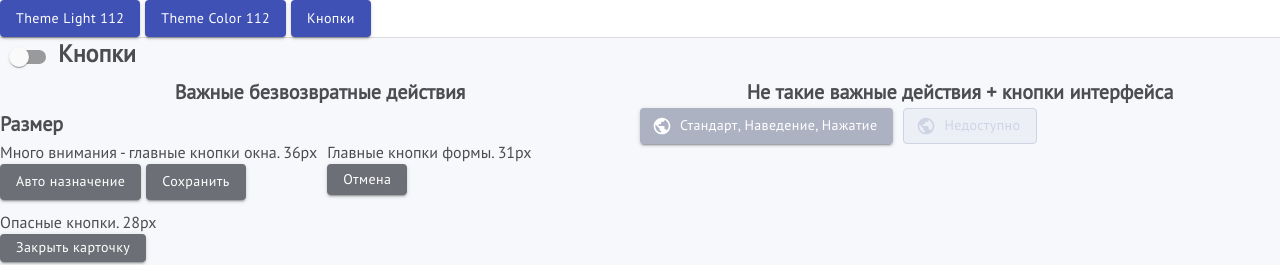
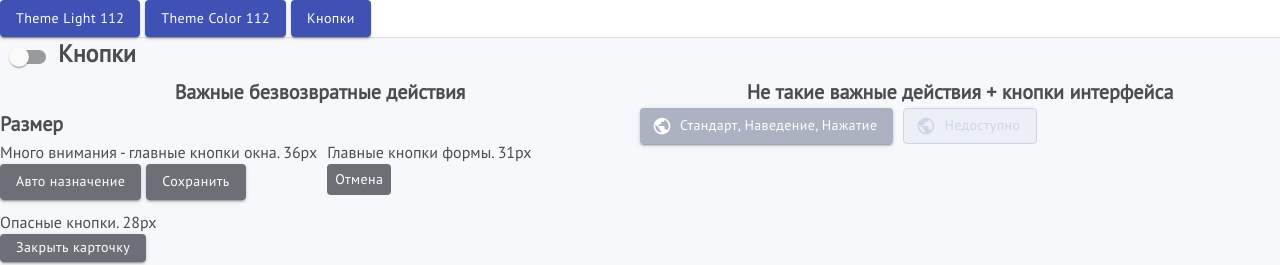
Before and after one commit to vpalex999/mui-112, a React app in the folder mui-kit/: page /kit-buttons in a window 1280 px wide. Shown: the top 265 px of the page. Built offline with nearby package versions, Linux system fonts and the light colour scheme.

Commit message:
fix Buttons

```diff
--- a/mui-kit/src/components/ImportantButtons.tsx
+++ b/mui-kit/src/components/ImportantButtons.tsx
@@ -24,6 +24,11 @@ const useImportantMainButtonStyles = makeStyles((theme) =>
         boxShadow: 'none',
       },
     },
+    /** Главные кнопки формы. */
+    mainButton: {
+      height: '31px',
+      marginBottom: '5px',
+    },
   }),
 );
 
@@ -42,7 +47,15 @@ export const ImportantButton = (props: ButtonProps) => {
 
 /**  Кнопки. Важные безвозвратные действия.
  * - Кнопка. Главные кнопки формы. */
-export const ImportantMainButton = (props: ButtonProps) => <ImportantButton {...props} style={{ height: '31px', marginBottom: '5px' }} />;
+export const ImportantMainButton = (props: ButtonProps) => {
+  const { children } = props;
+  const classes = useImportantMainButtonStyles();
+  return (
+    <Button className={`${classes.root} ${classes.mainButton}`} {...props}>
+      {children}
+    </Button>
+  );
+};
 
 /**  Кнопки. Важные безвозвратные действия.
  * - Кнопка. Опасные кнопки. */
```
